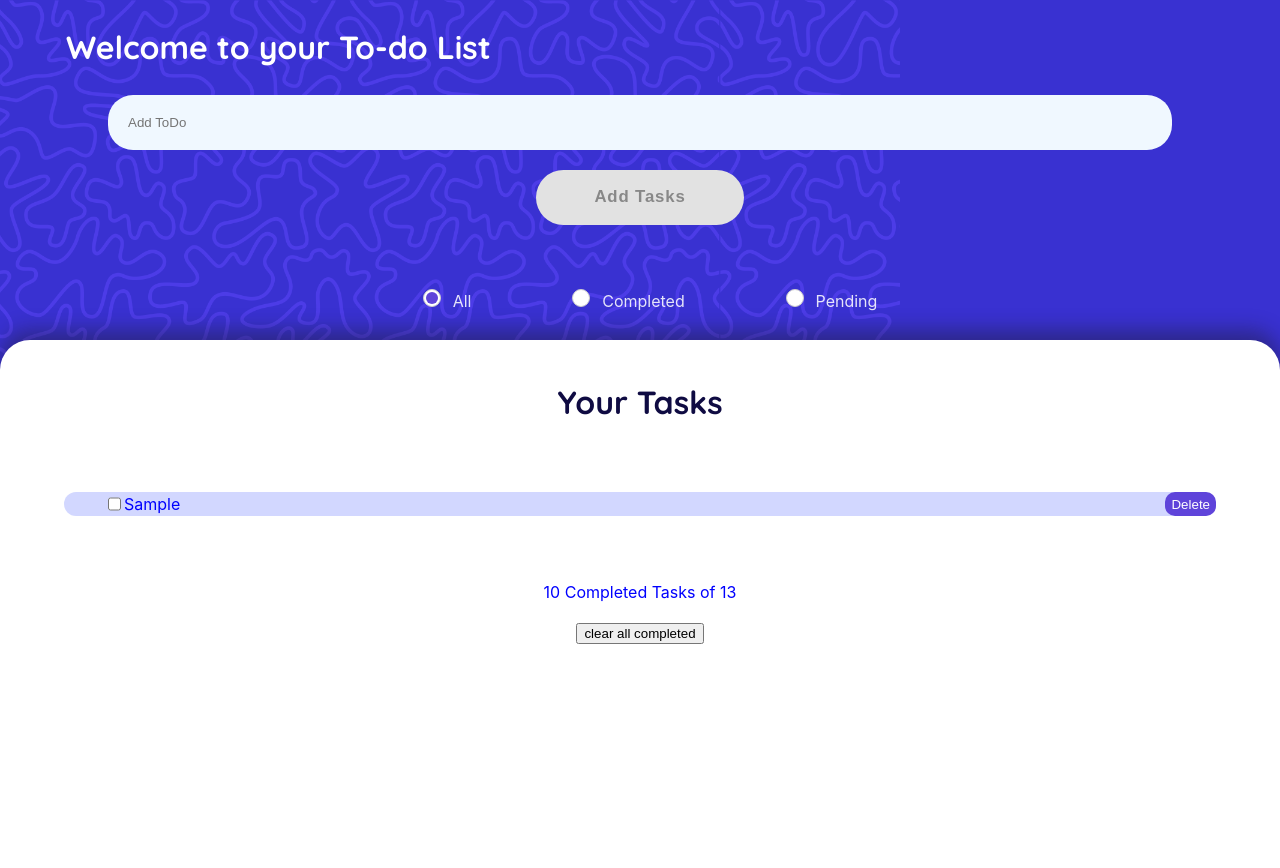
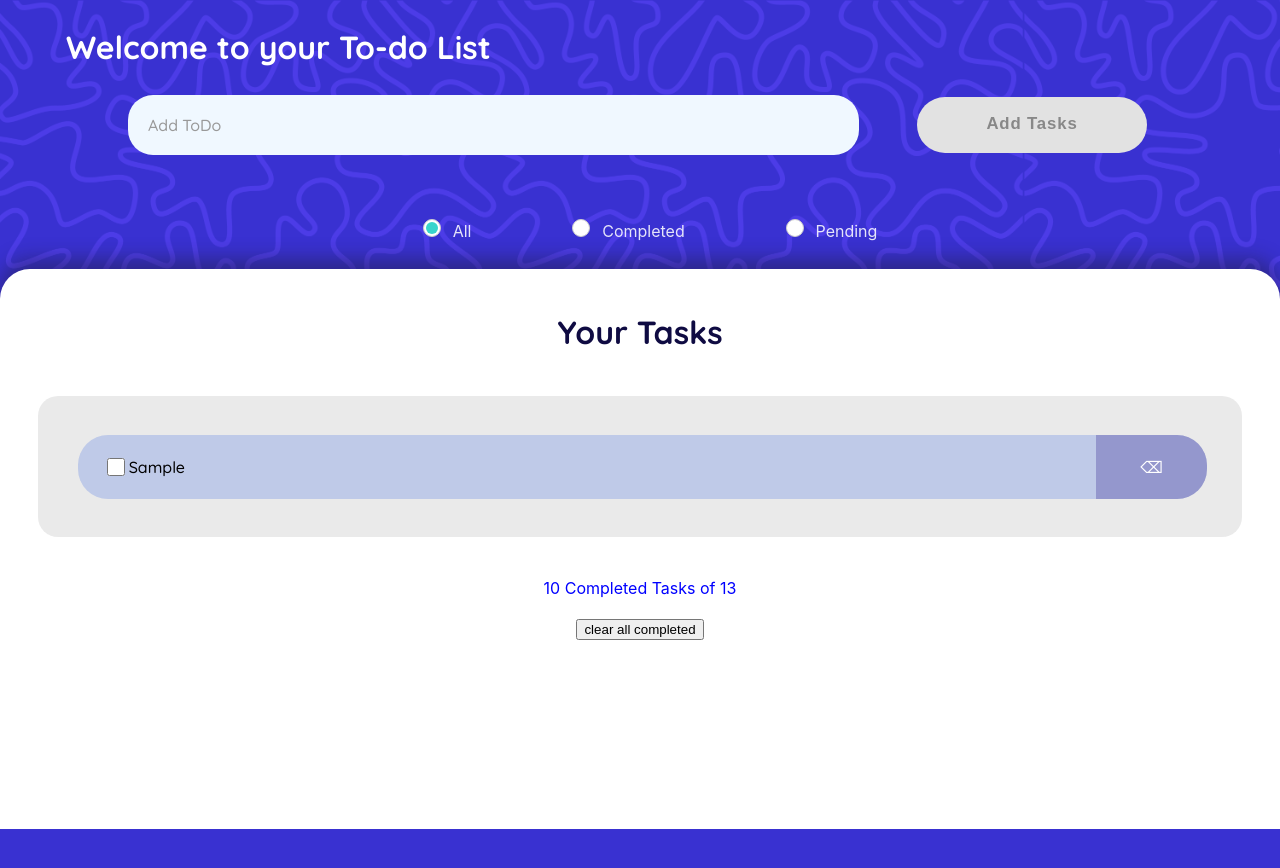
Before and after one commit to AndresNei20/Web-2024-1, a React (Vite) app in the folder ToDo-app/: page / in a window 1280 px wide. Both pictures are taken after typing "Sample" into the empty fields and a click on the button "Add Tasks". Shown: the top 868 px of the page. After the commit the page ends 829 px from the top, so only its background shows below. Built offline with nearby package versions, Linux system fonts and the light colour scheme.

Commit message:
css task container and change color on completed. To do: make the color revert when unchecked

```diff
--- a/ToDo-app/src/components/Filters/Filters.css
+++ b/ToDo-app/src/components/Filters/Filters.css
@@ -35,7 +35,7 @@
     display: block;
     width: 12px;
     height: 12px;
-    background:  rgb(95, 68, 218);
+    background:  rgb(56, 212, 204);
     position: absolute;
     border-radius: 50%;
     top: 3px;
--- a/ToDo-app/src/components/Form/Form.css
+++ b/ToDo-app/src/components/Form/Form.css
@@ -8,15 +8,36 @@
     border: none;
     border-radius: 25px;
     padding: 20px;
-    width: 80%;
+    width: 82%;
     margin-bottom: 20px;
     color: black;
+    font-family: "Quicksand", sans-serif;
+    font-size: 16px;
+    font-optical-sizing: auto;
+    font-weight: 500;
+    font-style: normal;
+    color: rgb(0, 0, 0);
+
+}
+
+.input-task::placeholder {
+    color: #999;
+}
+
+.form-div {
+    display: flex;
+    flex-direction: column;
+    justify-content: center;
+    align-items: center;
 }
 
 .button-div {
-    display: grid;
-    place-content: center;
+    width: 60%;
+    padding: none;
+
 }
+
+
 
 .btn-off{
     background: hsl(var(--hue), 98%, 80%);
@@ -141,3 +162,28 @@
 .btn:hover .btn__bg:nth-of-type(4) {
     transition-delay: 0.5s * 4;
 }
+
+@media (min-width: 800px){
+    .input-task {
+        width: 60%;
+        color: black;
+    }
+
+   .form-div {
+    display: flex;
+    flex-direction: row;
+    justify-content: flex-start;
+    padding-left: 10%;
+    gap: 5%;
+    align-items: center;
+
+}
+.form-div > * {
+    margin-top: auto;
+    margin-bottom: auto;
+}
+
+.button-div {
+    width: 20%;
+}
+  }
--- a/ToDo-app/src/components/Form/Form.jsx
+++ b/ToDo-app/src/components/Form/Form.jsx
@@ -23,6 +23,7 @@ export const Form = ({onSubmit}) => {
 
   return (
   <form onSubmit={handleSubmit}>
+   <div className='form-div'>
     <input
       type="text"
       placeholder='Add ToDo'
@@ -30,6 +31,7 @@ export const Form = ({onSubmit}) => {
       onChange={handleInputChange}
       className="input-task">
     </input>
+
     <div className='button-div'>
       <button
         type="submit"
@@ -42,6 +44,7 @@ export const Form = ({onSubmit}) => {
         <i className="btn__bg" aria-hidden="true"></i>
         <i className="btn__bg" aria-hidden="true"></i>
       </button>
+      </div>
     </div>
 
   </form>
--- a/ToDo-app/src/components/List/List.css
+++ b/ToDo-app/src/components/List/List.css
@@ -1,19 +1,36 @@
-ul{
-    background-color: rgba(171, 181, 255, 0.533);
+ul {
+    background-color: rgba(216, 216, 216, 0.533);
     display: flex;
     flex-direction: column;
     gap: 10px;
     border-radius: 20px;
+    padding-top: 3%;
+    padding-bottom: 3%;
     list-style: none;
-    margin: 5%;
+    margin: 3%;
+    color: rgb(69, 83, 177);
 }
-.task-container{
+
+.task-container {
+    width: 95%;
     display: flex;
+    border-radius: 30px;
+    padding-left: 2%;
     flex-direction: row;
     justify-content: space-between;
+    margin-left: -5%;
+    align-items: center;
+    background-color: rgba(128, 155, 228, 0.406);
+    font-family: "Quicksand", sans-serif;
+    font-size: 14px;
+    font-optical-sizing: auto;
+    font-weight: 500;
+    font-style: normal;
+    color: rgb(0, 0, 0);
+
 }
 
-.task-label{
+.task-label {
     display: flex;
     flex-direction: row;
 
@@ -33,7 +50,49 @@ h2 {
 
 .delete-individual {
     border: none;
-    border-radius: 10px;
-    background-color: rgb(95, 68, 218);
-    color: white;
+    border-bottom-left-radius: 0px;
+    border-bottom-right-radius: 30px;
+    border-top-left-radius: 0px;
+    border-top-right-radius: 30px;
+    background-blend-mode:multiply;
+    background-color: rgba(86, 76, 164, 0.402);
+    margin-top: 0px;
+    padding-top: 2%;
+    padding-bottom: 2%;
+    color: rgb(255, 255, 255);
+    font-family: "Quicksand", sans-serif;
+    font-size: 14px;
+    font-optical-sizing: auto;
+    font-weight: 500;
+    font-style: normal;
+
+
 }
+
+.delete-individual:hover{
+    background-color: brown;
+    cursor: pointer;
+}
+
+.checkbox {
+    width: 20px;
+    padding-left: 90px;
+}
+
+@media (min-width:770px){
+
+    .task-container {
+
+        padding-left: 2%;
+        margin-left: 0;
+        font-size: 1.0rem;
+
+
+    }
+
+    .delete-individual {
+    width: 10%;
+    font-size: 1.0rem;
+
+    }
+}
--- a/ToDo-app/src/components/List/List.jsx
+++ b/ToDo-app/src/components/List/List.jsx
@@ -1,49 +1,67 @@
 import PropTypes from 'prop-types'
+import { useEffect , useState } from 'react';
 import './List.css'
 
+const colors = {
+    completed: 'CAF7E7', // Color for completed tasks
+};
+
 export const List = ({ todos, onToggleCompleted, onDeleteTodo }) => {
-  console.log(todos)
+
+    const [completedTasks, setCompletedTasks] = useState({});
+
+    const handleToggleCompleted = id => {
+        const updatedCompletedTasks = { ...completedTasks, [id]: !completedTasks[id] };
+        setCompletedTasks(updatedCompletedTasks);
+        onToggleCompleted(id); // Call the parent component function to update todo completion
+    };
+
+    useEffect(() => {
+        console.log(todos);
+    }, [todos]);
 
     return (
         <div>
             <h2>Your Tasks</h2>
             <ul>
-                {
-                    todos.map(({id, completed, title}) => (
-                        <div className='task-container'
-                             key={id}>
+                {todos.map(({ id, completed, title }) => (
+                    <div
+                        className='task-container'
+                        key={id}
+                        style={{ backgroundColor: completed ? `#${colors.completed}` : `#${colors.pending}` }}
+                    >
                         <li>
-                                <div
-                                className='task-label'>
+                            <div className='task-label'>
                                 <input
                                     type="checkbox"
+                                    className='checkbox'
                                     checked={completed}
-                                    onChange={() => onToggleCompleted(id)}
+                                    onChange={() => handleToggleCompleted(id)}
                                 />
                                 {title}
                             </div>
                         </li>
                         <button
                             className='delete-individual'
-                            onClick={() => onDeleteTodo(id)}>
-                                Delete
+                            onClick={() => onDeleteTodo(id)}
+                        >
+                            ⌫
                         </button>
                     </div>
-                    ))
-                }
+                ))}
             </ul>
         </div>
-    )
-}
+    );
+};
 
 List.propTypes = {
     todos: PropTypes.arrayOf(
         PropTypes.shape({
-            id:PropTypes.string.isRequired,
-            title:PropTypes.string.isRequired,
-            completed:PropTypes.bool.isRequired
+            id: PropTypes.string.isRequired,
+            title: PropTypes.string.isRequired,
+            completed: PropTypes.bool.isRequired
         })
     ),
     onToggleCompleted: PropTypes.func.isRequired,
     onDeleteTodo: PropTypes.func.isRequired
-}
+};
--- a/ToDo-app/src/index.css
+++ b/ToDo-app/src/index.css
@@ -8,11 +8,20 @@
   background-color: rgb(57, 49, 209);
   background-image: url(./assets/wallpaper.png);
   background-repeat: no-repeat;
-  background-size: contain;
+  background-size: cover;
   background-blend-mode:soft-light;
-
   font-synthesis: none;
   text-rendering: optimizeLegibility;
   -webkit-font-smoothing: antialiased;
   -moz-osx-font-smoothing: grayscale;
 }
+
+@media (min-width: 800){
+  :root{
+    background-image: url(./assets/wallpaper.png);
+    background-size: cover;
+    background-blend-mode:soft-light;
+  }
+
+
+}
```
Lines whose indentation alone changed are shown as unchanged.
